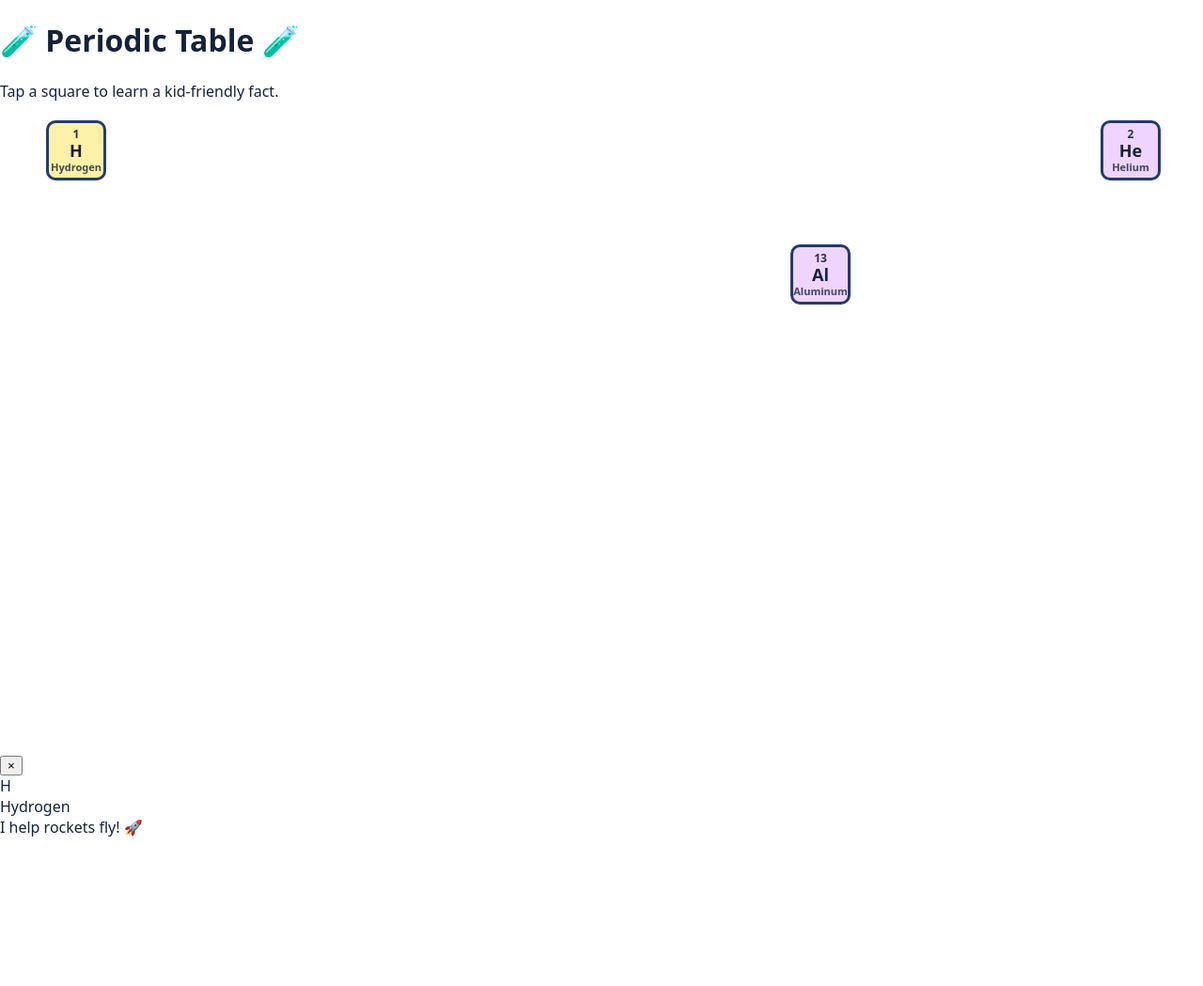
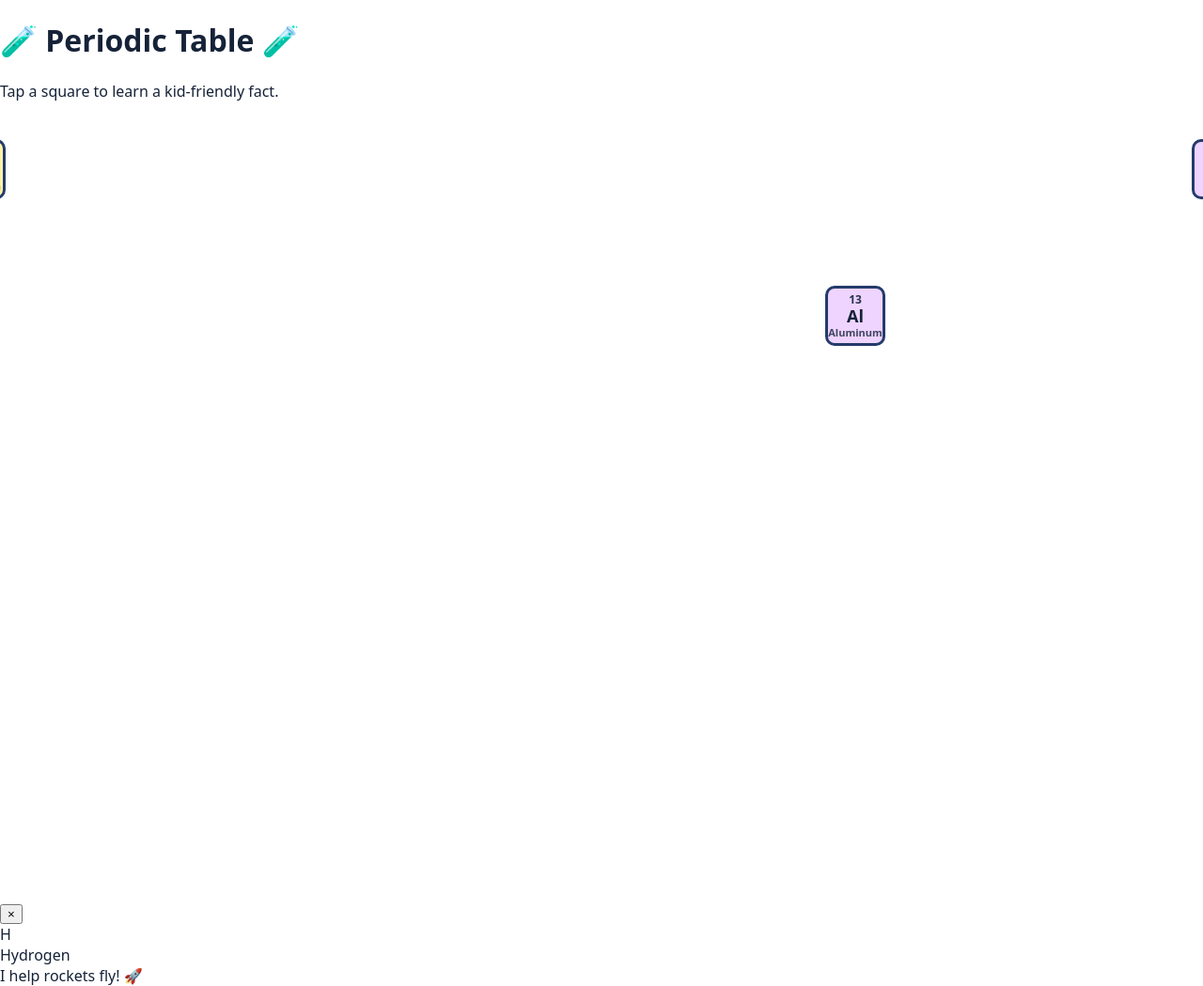
Before and after one commit to MEBANNED/fun-periodic-table, a Flask app: page / in a window 1280 px wide; the page is wider, and only the part inside the window is pictured. Shown: that part at 94% size. Before the commit the page ends 890 px from the top of that part, so only its background shows below. Run offline with Flask 3, Linux system fonts and the light colour scheme.

Commit message:
Update style.css

```diff
--- a/static/style.css
+++ b/static/style.css
@@ -21,15 +21,15 @@ body{
 }
 
 /* grid container (reused if your page already has these) */
-.grid {
+.pt-grid {
   display: grid;
-  grid-template-columns: repeat(18, 60px);
-  grid-template-rows: repeat(10, 60px);
-  gap: 6px;
+  grid-template-columns: repeat(18, 70px);
+  grid-template-rows: repeat(10, 70px);
+  gap: 8px;
   justify-content: center;
-  margin: 20px auto;
+  align-content: center;
+  margin: 40px auto;
 }
-
 /* element cell */
 .cell{
   position:relative;
```
